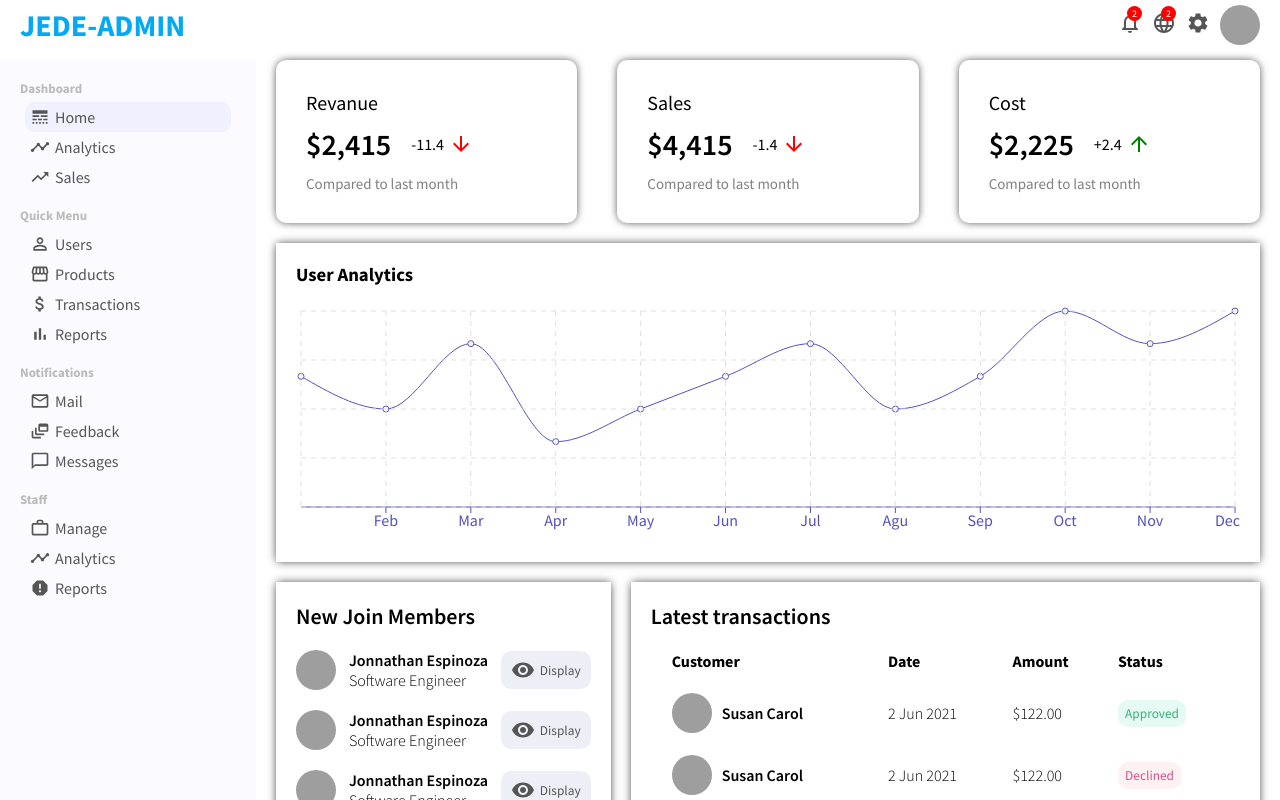
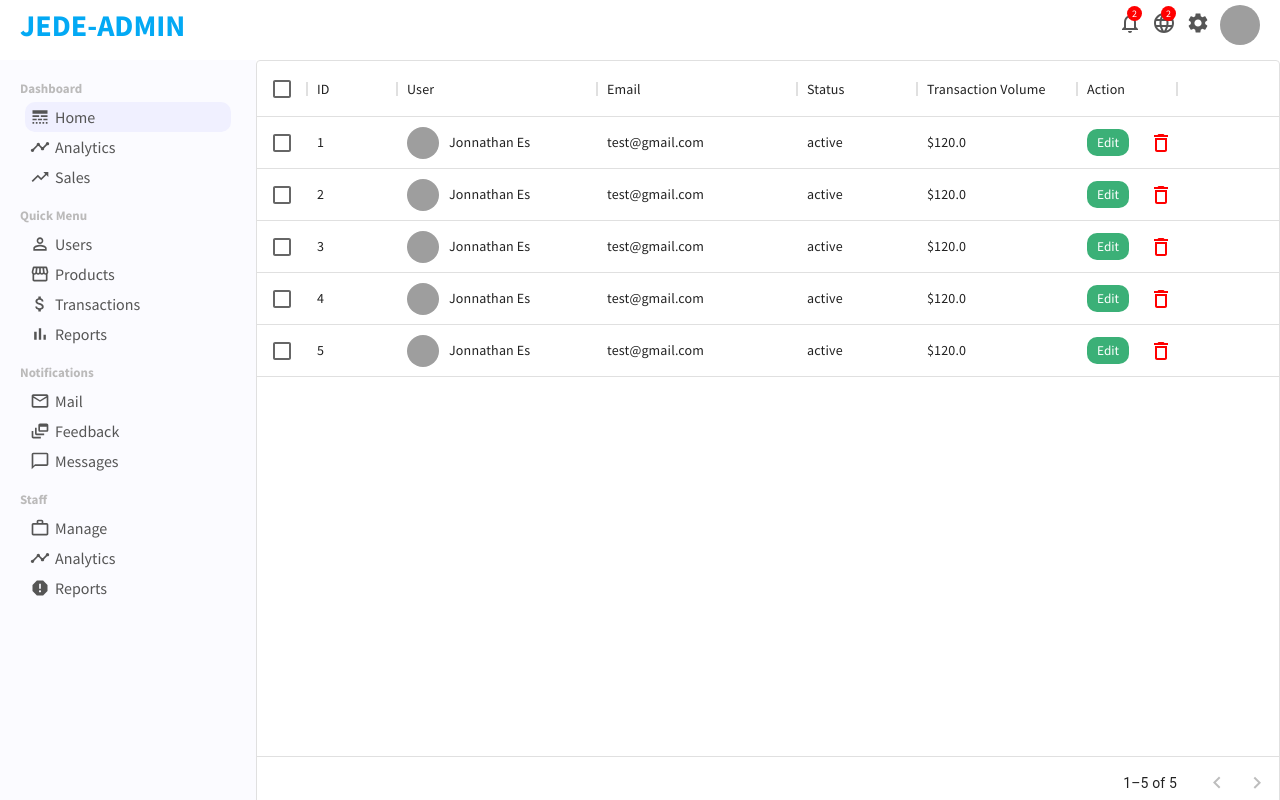
Before and after one commit to JonnathanE/admin-dashboard-react, a React (Create React App) app: page /users in a window 1280 px wide. Shown: the top 800 px of the page. Built offline with nearby package versions, Linux system fonts and the light colour scheme; grey boxes are pictures that could not be loaded.

Commit message:
create table of users with material UI

```diff
--- a/package.json
+++ b/package.json
@@ -3,13 +3,18 @@
   "version": "0.1.0",
   "private": true,
   "dependencies": {
+    "@emotion/react": "^11.7.1",
+    "@emotion/styled": "^11.6.0",
     "@material-ui/core": "^4.12.3",
     "@material-ui/icons": "^4.11.2",
+    "@mui/material": "^5.3.1",
+    "@mui/x-data-grid": "^5.4.0",
     "@testing-library/jest-dom": "^5.14.1",
     "@testing-library/react": "^12.0.0",
     "@testing-library/user-event": "^13.2.1",
     "react": "^17.0.2",
     "react-dom": "^17.0.2",
+    "react-router-dom": "6",
     "react-scripts": "5.0.0",
     "recharts": "^2.1.8",
     "web-vitals": "^2.1.0"
--- a/src/App.js
+++ b/src/App.js
@@ -1,17 +1,22 @@
+import { BrowserRouter, Routes, Route } from "react-router-dom";
+import './app.css';
 import Sidebar from './components/Sidebar/Sidebar.jsx';
 import Topbar from './components/Topbar/Topbar.jsx';
-import './app.css';
 import Home from './pages/Home/Home.jsx';
+import UserList from './pages/UserList/UserList.jsx';
 
 function App() {
   return (
-    <div>
+    <BrowserRouter>
       <Topbar />
       <div className='container'>
         <Sidebar />
-        <Home />
+        <Routes>
+          <Route path='/' element={<Home />} />
+          <Route path='/users' element={<UserList />} />
+        </Routes>
       </div>
-    </div>
+    </BrowserRouter>
   );
 }
 
--- a/src/data.js
+++ b/src/data.js
@@ -48,3 +48,11 @@ export const userData = [
         "Active User": 6000,
     },
 ];
+
+export const userRows = [
+    { id: 1, username: 'Jonnathan Es', avatar: 'https://images.pexels.com/photos/220453/pexels-photo-220453.jpeg?cs=srgb&dl=pexels-pixabay-220453.jpg&fm=jpg', email: 'test@gmail.com', status: 'active', transaction: '$120.0' },
+    { id: 2, username: 'Jonnathan Es', avatar: 'https://images.pexels.com/photos/220453/pexels-photo-220453.jpeg?cs=srgb&dl=pexels-pixabay-220453.jpg&fm=jpg', email: 'test@gmail.com', status: 'active', transaction: '$120.0' },
+    { id: 3, username: 'Jonnathan Es', avatar: 'https://images.pexels.com/photos/220453/pexels-photo-220453.jpeg?cs=srgb&dl=pexels-pixabay-220453.jpg&fm=jpg', email: 'test@gmail.com', status: 'active', transaction: '$120.0' },
+    { id: 4, username: 'Jonnathan Es', avatar: 'https://images.pexels.com/photos/220453/pexels-photo-220453.jpeg?cs=srgb&dl=pexels-pixabay-220453.jpg&fm=jpg', email: 'test@gmail.com', status: 'active', transaction: '$120.0' },
+    { id: 5, username: 'Jonnathan Es', avatar: 'https://images.pexels.com/photos/220453/pexels-photo-220453.jpeg?cs=srgb&dl=pexels-pixabay-220453.jpg&fm=jpg', email: 'test@gmail.com', status: 'active', transaction: '$120.0' }
+];
--- /dev/null
+++ b/src/pages/UserList/UserList.jsx
@@ -0,0 +1,73 @@
+import React, { useState } from 'react';
+import './userList.css';
+import { DataGrid } from '@mui/x-data-grid';
+import { DeleteOutline } from '@material-ui/icons';
+
+import { userRows } from '../../data';
+import { Link } from 'react-router-dom';
+;
+
+
+const UserList = () => {
+
+    const [data, setData] = useState(userRows);
+
+    const handelDelete = id => {
+        setData(data.filter((item) => item.id != id));
+    }
+
+    const columns = [
+        { field: 'id', headerName: 'ID', width: 90 },
+        {
+            field: 'user', headerName: 'User', width: 200, renderCell: (params) => {
+                return (
+                    <div className='userListUser'>
+                        <img src={params.row.avatar} alt="" className="userListImg" />
+                        {params.row.username}
+                    </div>
+                )
+            }
+        },
+        { field: 'email', headerName: 'Email', width: 200 },
+        {
+            field: 'status',
+            headerName: 'Status',
+            width: 120,
+        },
+        {
+            field: 'transaction',
+            headerName: 'Transaction Volume',
+            description: 'This column has a value getter and is not sortable.',
+            sortable: false,
+            width: 160,
+        },
+        {
+            field: 'action',
+            headerName: 'Action',
+            with: 150,
+            renderCell: (params) => {
+                return (
+                    <>
+                        <Link to={`/user/${params.row.id}`}><button className='userListEdit'>Edit</button></Link>
+                        <DeleteOutline className='userListDelete' onClick={() => handelDelete(params.row.id)} />
+                    </>
+                )
+            }
+        }
+    ];
+
+    return (
+        <div className="userList">
+            <DataGrid
+                rows={data}
+                columns={columns}
+                disableSelectionOnClick
+                pageSize={8}
+                rowsPerPageOptions={[5]}
+                checkboxSelection
+            />
+        </div>
+    );
+};
+
+export default UserList;
--- /dev/null
+++ b/src/pages/UserList/userList.css
@@ -0,0 +1,31 @@
+.userList {
+    flex: 4;
+}
+
+.userListUser {
+    display    : flex;
+    align-items: center;
+}
+
+.userListImg {
+    width        : 32px;
+    height       : 32px;
+    border-radius: 50%;
+    object-fit   : cover;
+    margin-right : 10px;
+}
+
+.userListEdit {
+    border          : none;
+    border-radius   : 10px;
+    padding         : 5px 10px;
+    background-color: #3bb077;
+    color           : white;
+    cursor          : pointer;
+    margin-right    : 20px;
+}
+
+.userListDelete {
+    color : red;
+    cursor: pointer;
+}
```
Also changed, not shown: 1 other file (tests, documents, lock files or other folders).
